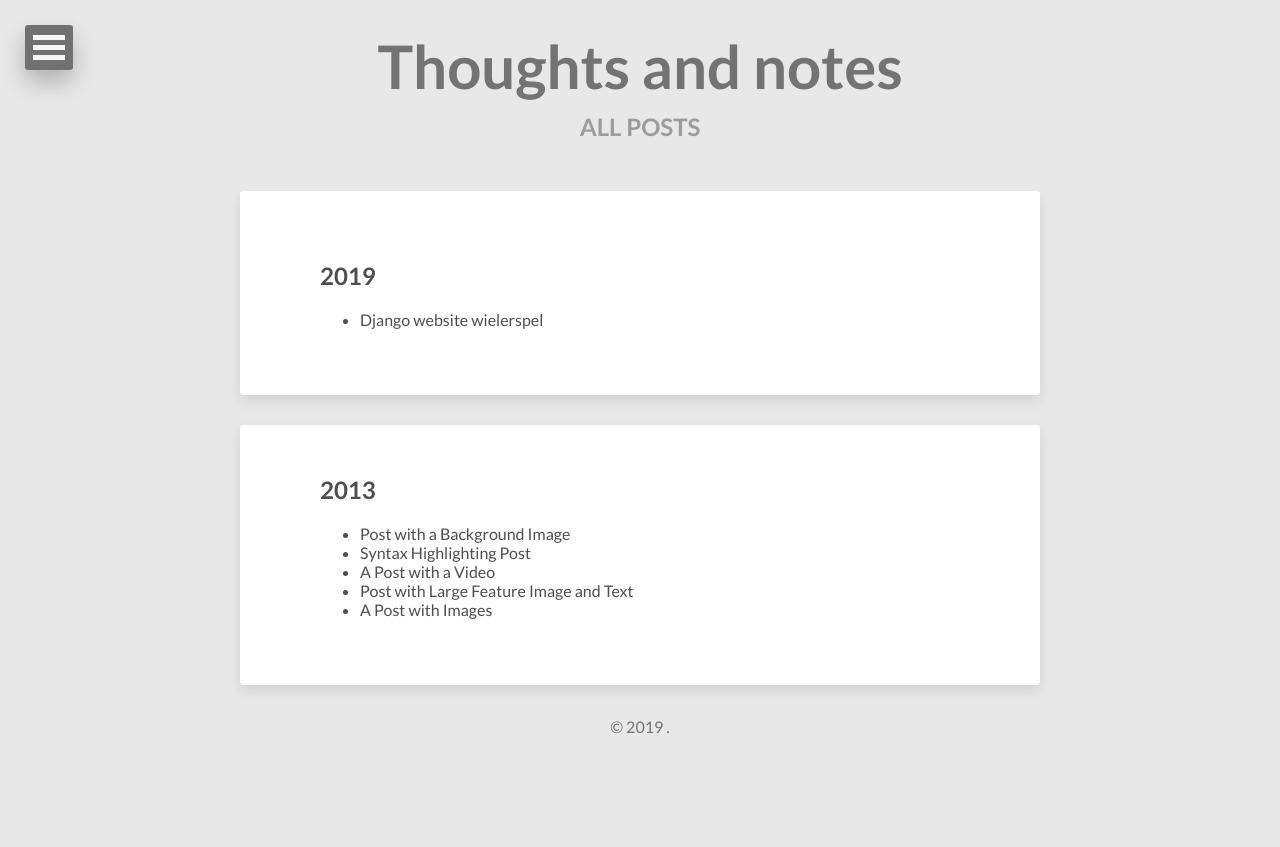
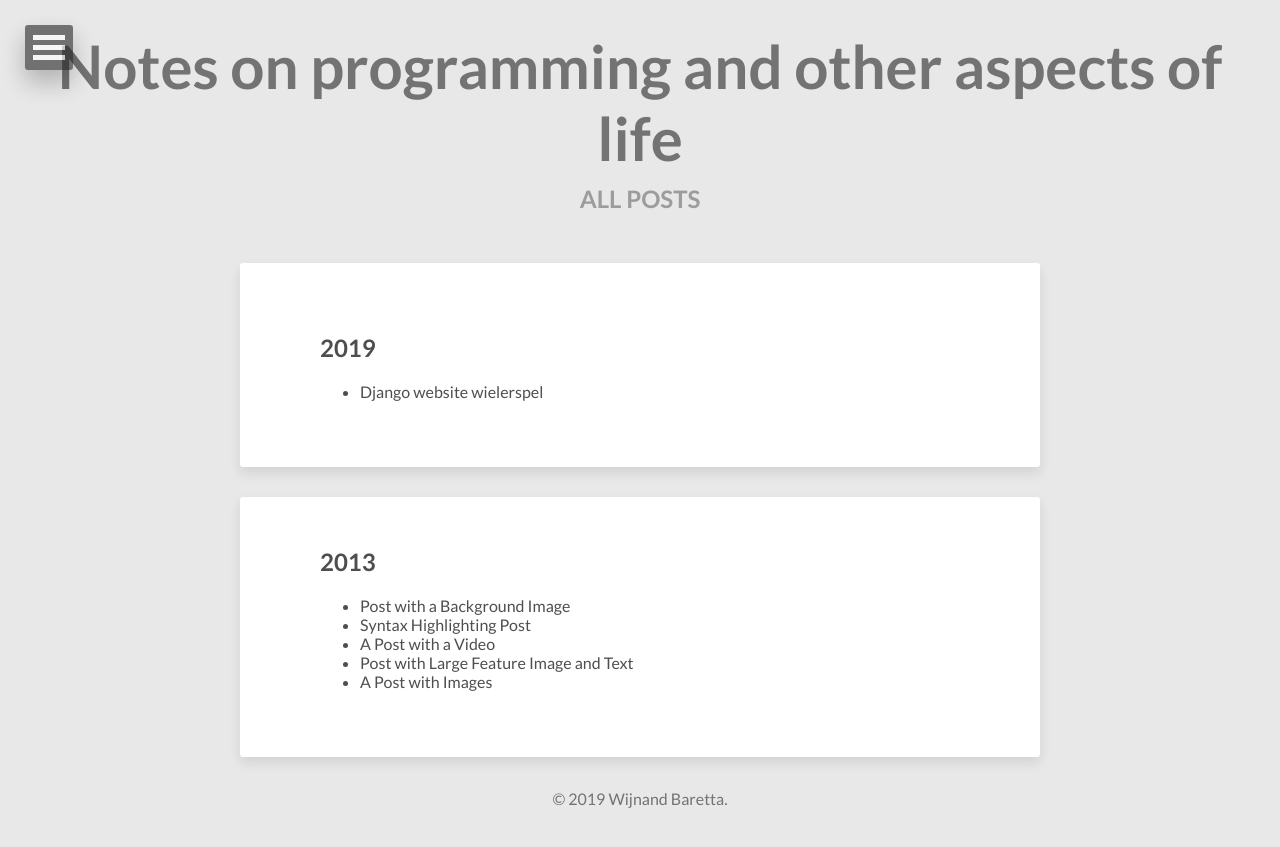
Before and after one commit to wijnandb/notes, a Jekyll site: the page built from posts/index.html, in a window 1280 px wide. Shown: the top 847 px of the page. Built offline with Jekyll 4.4.1, drawn with Linux system fonts in a browser that asks for light colours; nearby versions of some CDN libraries; some of the changed lines change nothing that is shown.

Commit message:
changes to config

```diff
--- a/_config.yml
+++ b/_config.yml
@@ -16,88 +16,94 @@
 # theme: jekyll-theme-so-simple
 remote_theme: mmistakes/so-simple-theme
 locale: en-US
-title: "Thoughts and notes"
-description: "About programming and other aspects of life"
-baseurl:  # the subpath of your site, e.g. "/blog"
-url: https://brtt.nl/notes # the base hostname & protocol for your site e.g. "https://mmistakes.github.io"
-logo: # path of site logo, e.g. "/images/logo.png"
-date_format: "%B %-d, %Y"
-read_time: false # reading time estimates, e.g. true
-words_per_minute: # 200
-mathjax: # MathJax equations, e.g. true
-google_fonts:
-  - name: "Source Sans Pro"
-    weights: "400,400i,700,700i"
-  - name: "Lora"
-    weights: "400,400i,700,700i"
-google_analytics: # Google Analytics id, e.g. "UA-NNNNNNNN-N"
-disqus:
-  shortname: # Disqus shortname, e.g. "my_disqus_shortname"
-twitter:
-  username: wijnandb # site's Twitter username, e.g. "mmistakes"
 
-# Liquid
-liquid:
-  error_mode: strict
 
-# Build settings
-permalink: /:categories/:title/
-markdown: kramdown
-feed:
-  path: atom.xml
+title:            Notes on programming and other aspects of life
+description:
+disqus_shortname:
+reading_time:     false
+words_per_minute: 200
+# Your site's domain goes here (eg: https://mmistakes.github.io, http://yourdomain.com, etc)
+# When testing locally leave blank or use http://localhost:4000
+url: https://brtt.nl/notes
 
-# Pagination - https://jekyllrb.com/docs/pagination/
-# paginate: 10
-# paginate_path: /page:num/
+# Owner/author information
+owner:
+  name:           Wijnand Baretta
+  avatar:         snapshot.png
+  bio:            "Father, husband, developer, entrepreneur, almost 50, Dutch."
+  email:          wijnandb@retta.nl
+  # Social networking links used in footer. Update and remove as you like.
+  twitter:        wijnandb
+  facebook:
+  github:         wijnandb
+  stackexchange:
+  linkedin:
+  instagram:
+  flickr:
+  tumblr:
+  # google plus id, include the '+', eg +mmistakes
+  google_plus:
 
-# Search
-search_full_content: false # can have performance implications for large sites
+# Background image to be tiled on all pages
+background:
 
-# Taxonomy pages
-category_archive_path: "/categories/#"
-tag_archive_path: "/tags/#"
+# Analytics and webmaster tools stuff goes here
+google_analytics:
+google_verify:
+# https://ssl.bing.com/webmaster/configure/verify/ownership Option 2 content= goes here
+bing_verify:
 
-# Exclude from processing.
-# The following items will not be processed, by default. Create a custom list
-# to override the default setting.
-# exclude:
-#   - Gemfile
-#   - Gemfile.lock
-#   - node_modules
-#   - vendor/bundle/
-#   - vendor/cache/
-#   - vendor/gems/
-#   - vendor/ruby/
+# http://en.wikipedia.org/wiki/List_of_tz_database_time_zones
+timezone:    Europe/Amsterdam
+future:      false  # publish future dated posts --  true, false (default)
+highlighter: rouge
+markdown:    kramdown
+plugins:
+  - jekyll-sitemap
+  - jekyll-paginate
+  - jekyll-gist
+  - jekyll-feed
+sass:
+  sass_dir: _sass
+  style: compressed
 
-plugins:
-  - jekyll-seo-tag
-  - jekyll-sitemap
-  - jekyll-feed
-  - jekyll-paginate
+# https://github.com/mojombo/jekyll/wiki/Permalinks
+permalink:   /:categories/:title/
 
-# Front Matter Defaults
-defaults:
-  # Posts defaults
-  - scope:
-      path: "_posts"
-      type: posts
-    values:
-      layout: post
-      share: true
+# Amount of post to show on home page
+paginate: 5
 
-# Site Author
-author:
-  name: Wijnand Baretta
-  picture: snapshot.png
-  email: wijnandb@retta.nl
-  twitter: wijnandb
-  links:
-    - title:
-      url:
-      icon:
+kramdown:
+  input: GFM
+  auto_ids: true
+  footnote_nr: 1
+  entity_output: as_char
+  toc_levels: 1..6
+  enable_coderay: false
 
-# Footer Links
-footer_links:
-  - title: Feed
-    url: atom.xml
-    icon: fas fa-rss-square
+include:
+  - .htaccess
+exclude:
+  - "*.less"
+  - "*.sublime-project"
+  - "*.sublime-workspace"
+  - .asset-cache
+  - .bundle
+  - .jekyll-assets-cache
+  - .sass-cache
+  - CHANGELOG
+  - Capfile
+  - Gemfile
+  - Gruntfile.js
+  - LICENSE
+  - README
+  - Rakefile
+  - config
+  - gulpfile.js
+  - lib
+  - log
+  - node_modules
+  - package.json
+  - spec
+  - tmp
--- a/_includes/footer.html
+++ b/_includes/footer.html
@@ -1 +1 @@
-<span>&copy; {{ site.time | date: '%Y' }} {{ site.owner.name }}. </span>
+<span>&copy; {{ site.time | date: '%Y' }} {{ site.owner.name }}.</span>
```
